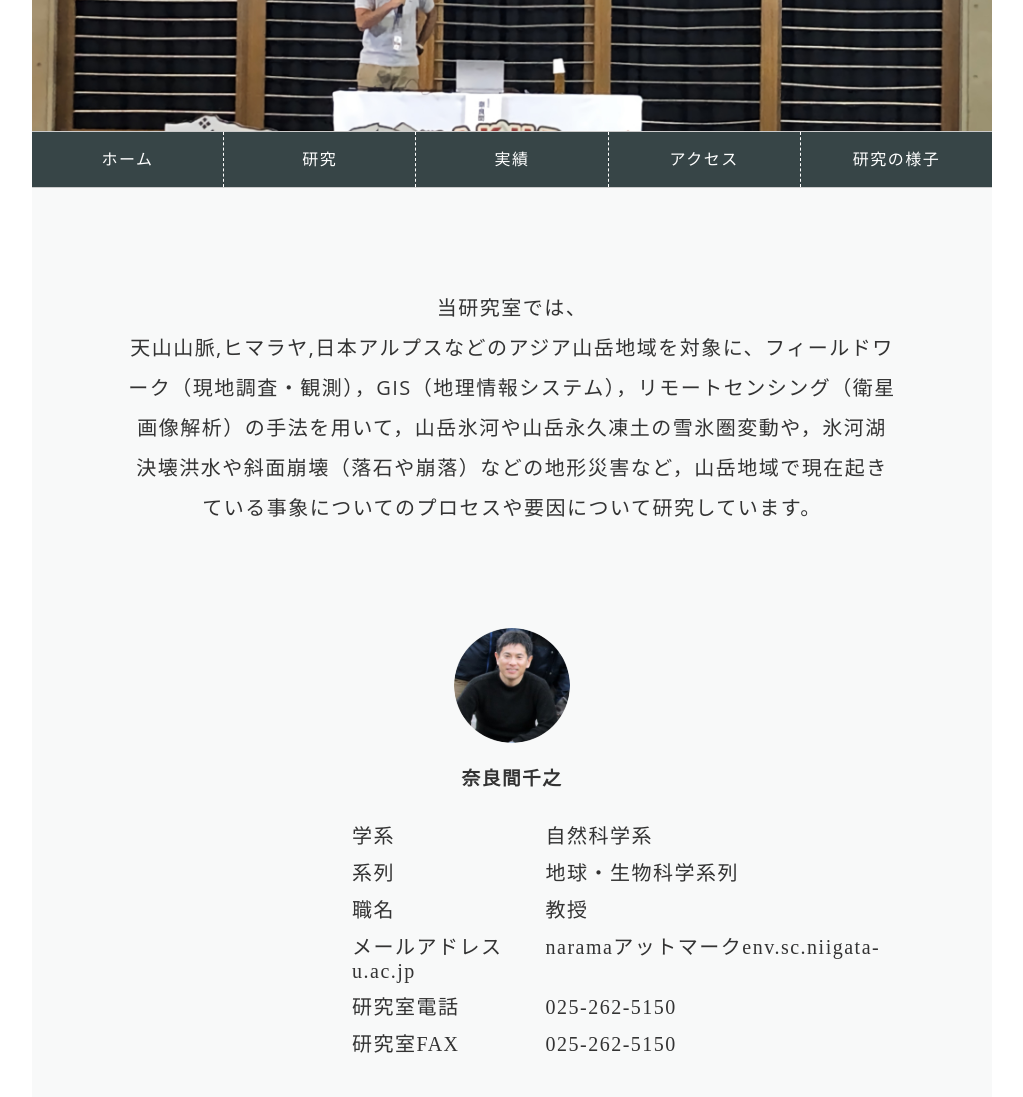
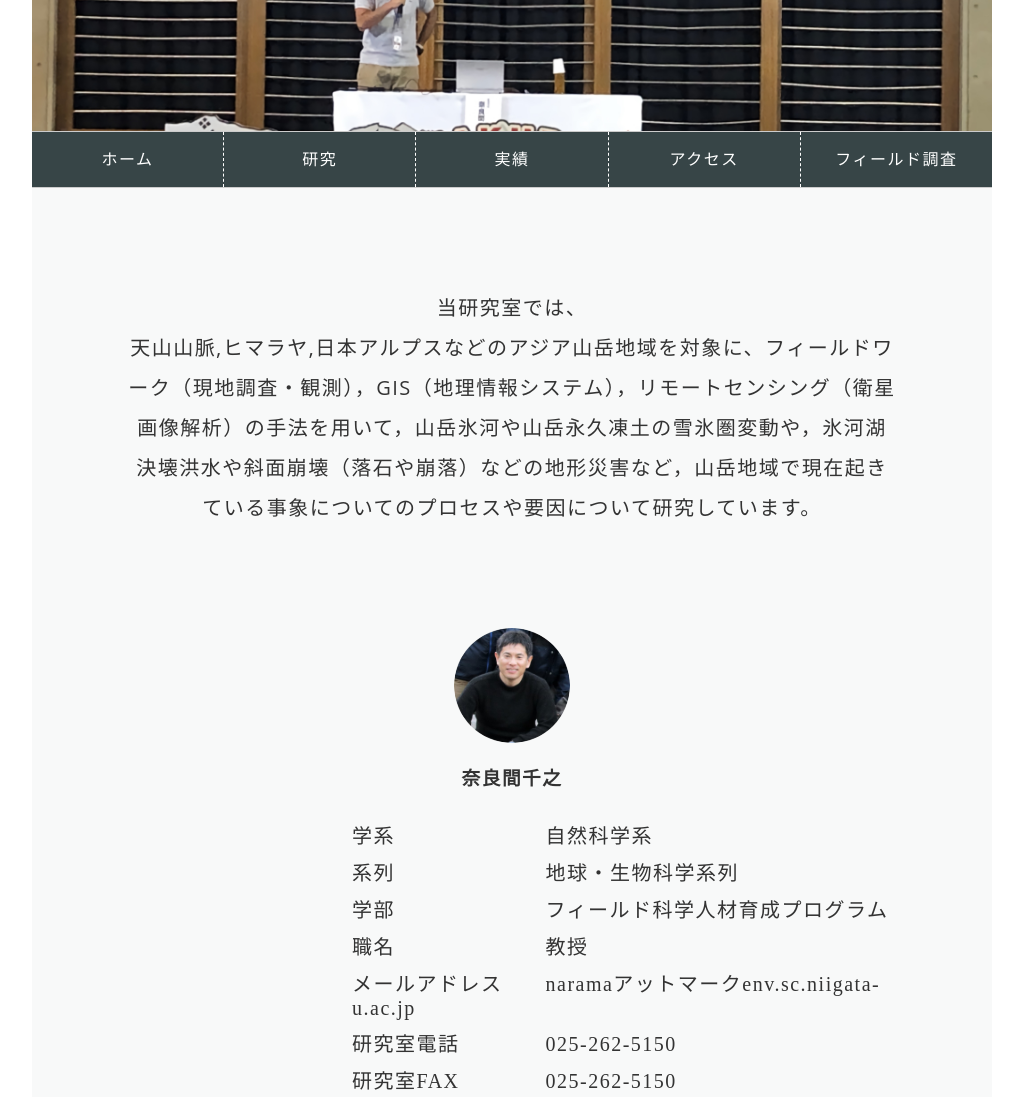
Before and after one commit to Hanjyokenshiten/home, a plain HTML site: page index.html in a window 1280 px wide. Shown: the part 360-1457 px from the top of the page, without its empty margins (128-1151 px from the left). Drawn offline with Linux system fonts and the light colour scheme.

Commit message:
Update index.html

```diff
--- a/index.html
+++ b/index.html
@@ -34,7 +34,7 @@
 				<a href="https://narama-lab.github.io/access/">アクセス</a>
 			</div>
 			<div class="menu gallery">
-				<a href="https://narama-lab.github.io/gallery/">研究の様子</a>
+				<a href="https://narama-lab.github.io/gallery/">フィールド調査</a>
 			</div>
 		</div>
 		<div class="main">
@@ -50,7 +50,8 @@
 						<ul>
 							<li class="list1">学系　　　　　　　自然科学系</li>
 							<li class="list2">系列　　　　　　　地球・生物科学系列</li>
-							<li class="list3">職名　　　　　　　教授</li>
+							<li class="list3">学部　　　　　　　フィールド科学人材育成プログラム</li>
+							<li class="list4">職名　　　　　　　教授</li>
 							<li>メールアドレス　　naramaアットマークenv.sc.niigata-u.ac.jp</li>
 							<li>研究室電話　　　　025-262-5150</li>
 							<li>研究室FAX　　　　025-262-5150</li>
@@ -79,7 +80,7 @@
 					<div class="home-card">
 						<div class="menu-card-inner">
 							<a href="https://narama-lab.github.io/gallery/"><img src="研究内容写真-2.jpg" alt="ギャラリー"></a>
-							<a href="https://narama-lab.github.io/gallery/" class="home-menu-title">研究の様子</a>
+							<a href="https://narama-lab.github.io/gallery/" class="home-menu-title">フィールド調査</a>
 						</div>
 					</div>
 				</div>
```
